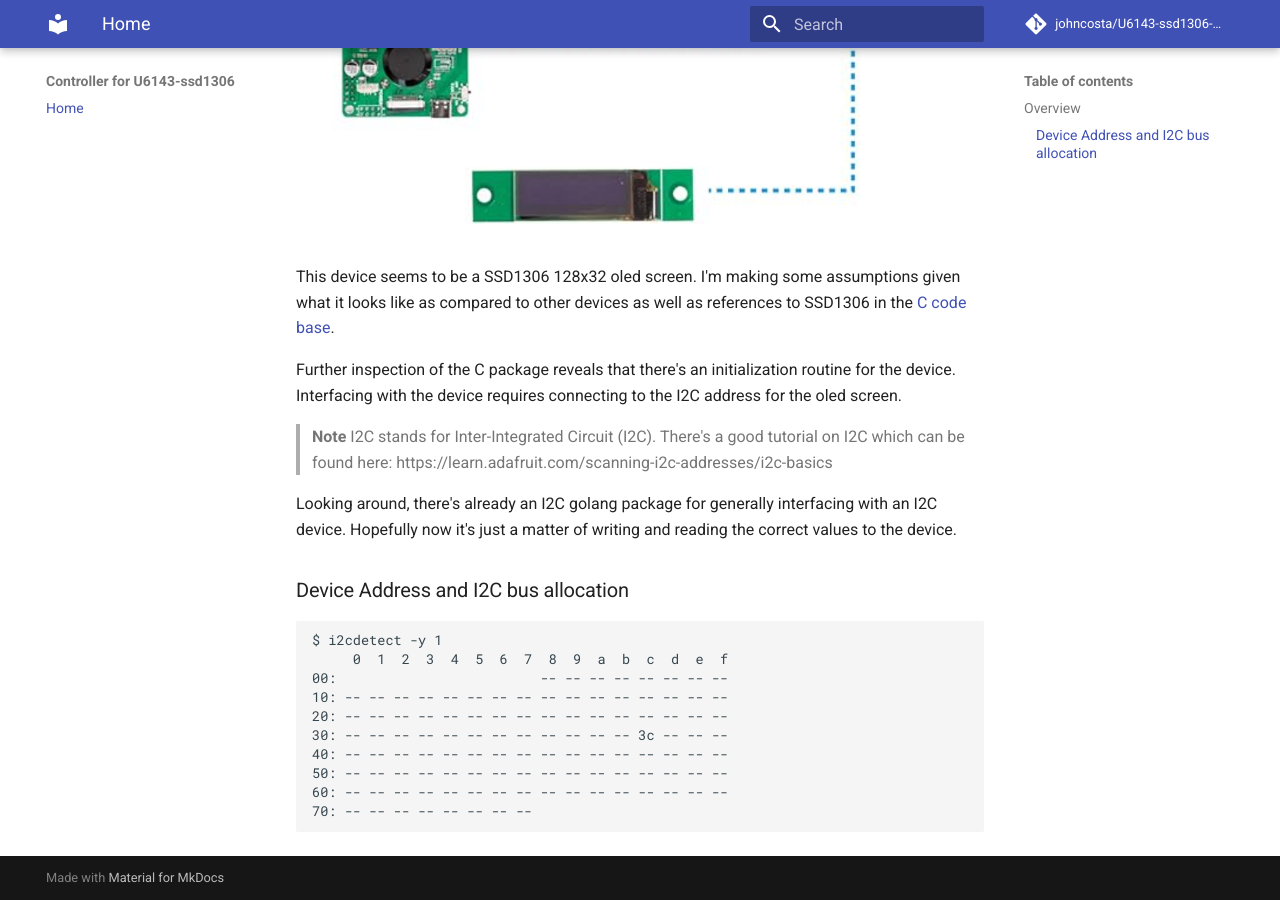
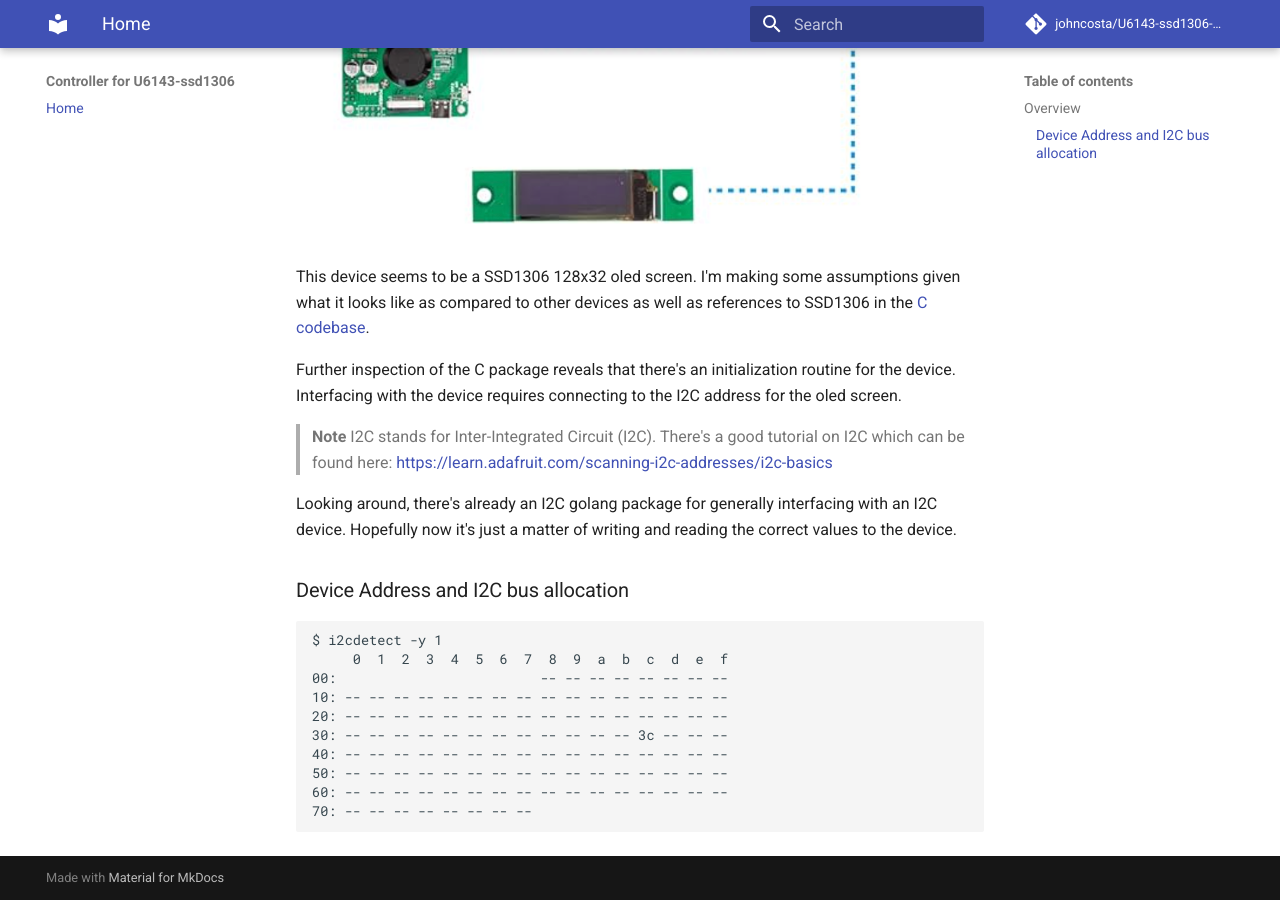
Before and after one commit to johncosta/U6143-ssd1306-golang, an MkDocs documentation site: the page built from docs/index.md, in a window 1280 px wide and 900 px high, scrolled down 866 px. Built offline with MkDocs 1.6.1 and Material for MkDocs 9.7.7, drawn with Linux system fonts in a browser that asks for light colours; comment, search, counter and statistics services are not loaded.

Commit message:
fixup linting errors (#10)
* linting: Incorrect usage of the term: “code base”, use “codebase” instead  terminology

* linting: MD009/no-trailing-spaces Trailing spaces [Expected: 0 or 2; Actual: 1]

```diff
--- a/docs/index.md
+++ b/docs/index.md
@@ -7,13 +7,13 @@ The fixture has a small screen which is labeled UC-776 Rev B.  This is probably
 ![Screen](images/screen.png)
 
 This device seems to be a SSD1306 128x32 oled screen.  I'm making some assumptions given what it looks like as compared to other devices
-as well as references to SSD1306 in the [C code base](https://github.com/UCTRONICS/U6143_ssd1306/blob/master/C/ssd1306_i2c.c#L24C13-L24C13).
+as well as references to SSD1306 in the [C codebase](https://github.com/UCTRONICS/U6143_ssd1306/blob/master/C/ssd1306_i2c.c#L24C13-L24C13).
 
 Further inspection of the C package reveals that there's an initialization routine for the device.  Interfacing with the
 device requires connecting to the I2C address for the oled screen.
 
 > **Note** I2C stands for Inter-Integrated Circuit (I2C).
-> There's a good tutorial on I2C which can be found here: https://learn.adafruit.com/scanning-i2c-addresses/i2c-basics
+> There's a good tutorial on I2C which can be found here: <https://learn.adafruit.com/scanning-i2c-addresses/i2c-basics>
 
 Looking around, there's already an I2C golang package for generally interfacing with an I2C device.  Hopefully
 now it's just a matter of writing and reading the correct values to the device.
```
